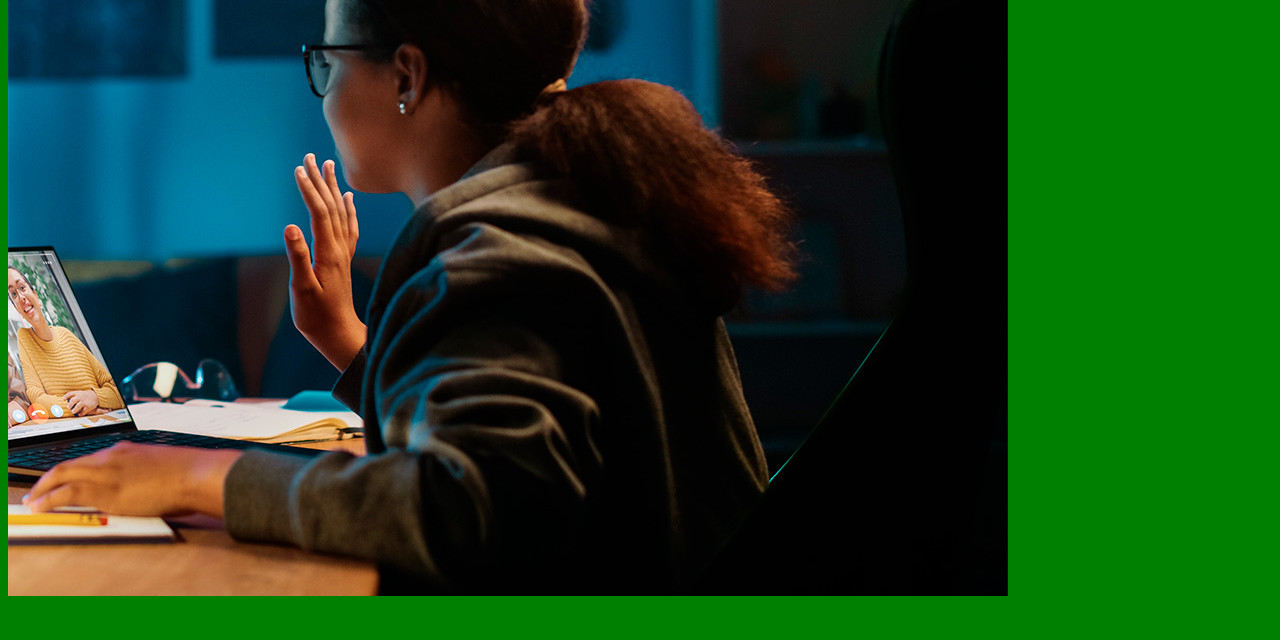
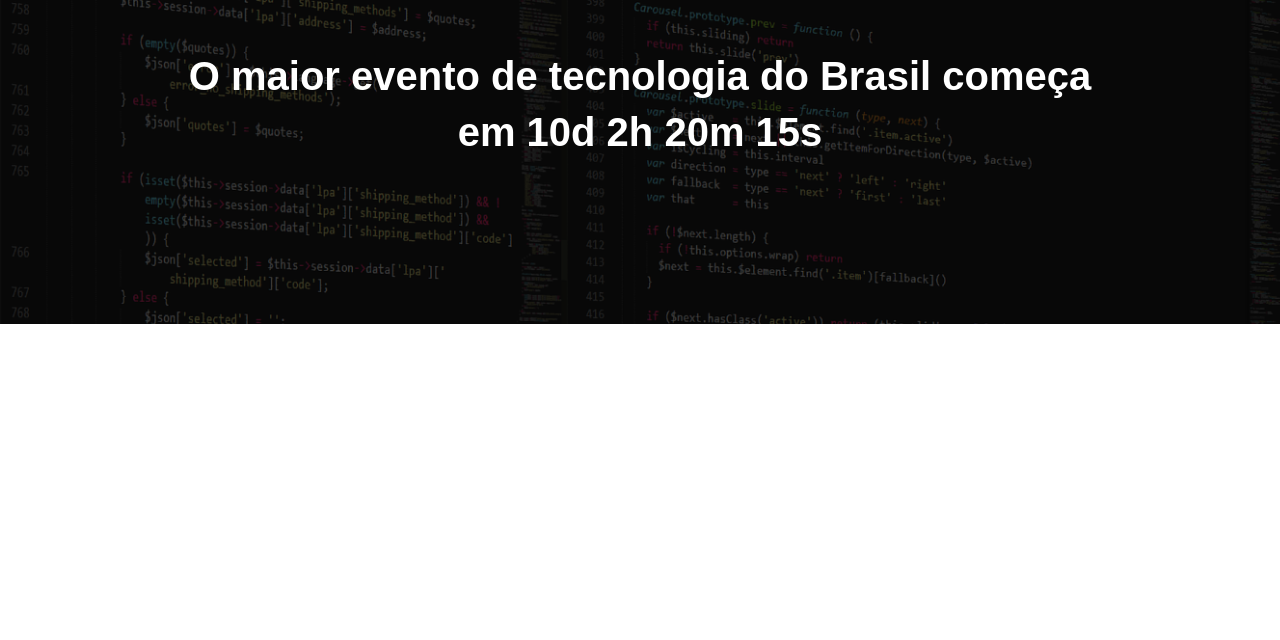
Before and after one commit to SJeanF/ebac--tech-talks, a website built with Parcel: page src/index.html in a window 1280 px wide. Shown: the part 160-800 px from the top of the page. Built offline with nearby package versions, Linux system fonts and the light colour scheme.

Commit message:
criando o hero

```diff
--- a/src/index.html
+++ b/src/index.html
@@ -1,13 +1,21 @@
 <!DOCTYPE html>
-<html lang="en">
+<html lang="pt-br">
 <head>
     <meta charset="UTF-8">
     <meta name="viewport" content="width=device-width, initial-scale=1.0">
-    <title>Document</title>
+    <title>EBac Tech Talks</title>
+    <link rel="preconnect" href="https://fonts.googleapis.com">
+    <link rel="preconnect" href="https://fonts.gstatic.com" crossorigin>
+    <link href="https://fonts.googleapis.com/css2?family=Roboto:ital,wght@0,100..900;1,100..900&display=swap" rel="stylesheet">
     <link rel="stylesheet" href="styles/main.scss">
 </head>
 <body>
-    <img src="./images/backend.png" alt="">
+    <header class="hero">
+        <div class="container">
+            <img class="hero__logo" src="./images/ebac_logo.svg" alt="Ebac">
+            <p class="hero__text">O maior evento de tecnologia do Brasil começa em 10d 2h 20m 15s</p>
+        </div>
+    </header>
     <script src="scripts/main.js"></script>
 </body>
 </html>
--- /dev/null
+++ b/src/styles/_hero.scss
@@ -0,0 +1,52 @@
+.hero {
+    padding-top: 64px;
+    padding-bottom: 100px;
+    background-image: url(../images/fundo.png);
+    background-repeat: no-repeat;
+    background-size: cover;
+    position: relative;
+
+    .container {
+        position: relative;
+    }
+
+    &::before {
+        position: absolute;
+        top: 0;
+        left: 0;
+        width: 100%;
+        height: 100%;
+        background-color: #000;
+        content: '';
+        opacity: .7;
+    }
+
+    &__text {
+        margin: 64px 0;
+        line-height: 56px;
+        font-size: 40px;
+        font-weight: 800;
+        text-align: center;
+        color: #fff;
+    }
+
+    &__logo {
+        margin: 0 auto;
+        height: 80px;
+        display: block;
+    }
+
+    @media (max-width:640px) {
+        padding: 40px 0;
+
+        &__logo {
+            height: 40px;
+        }
+
+        &__text {
+            font-size: 22px;
+            line-height: 24px;
+            margin: 24px 0;
+        }
+    }
+}
--- a/src/styles/main.scss
+++ b/src/styles/main.scss
@@ -1,3 +1,22 @@
-body {
-    background-color: green;
+@use './hero';
+* {
+    margin: 0;
+    padding: 0;
+    box-sizing: border-box;
+    font-family: Boboto, sans-serif;
+    color: #fff;
 }
+
+.container {
+    max-width: 960px;
+    width: 100%;
+    margin: 0 auto;
+
+    @media (max-width:640px) {
+        max-width: 80%;
+    }
+
+    @media (max-width:1024px) {
+        max-width: 90%;
+    }
+}
```
